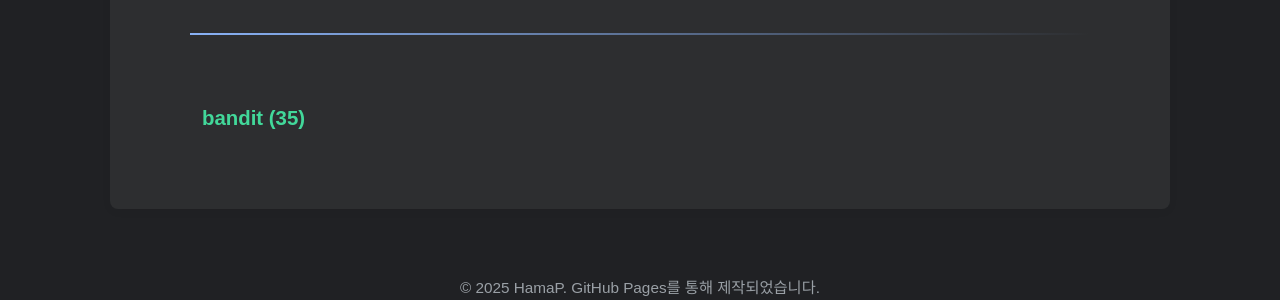
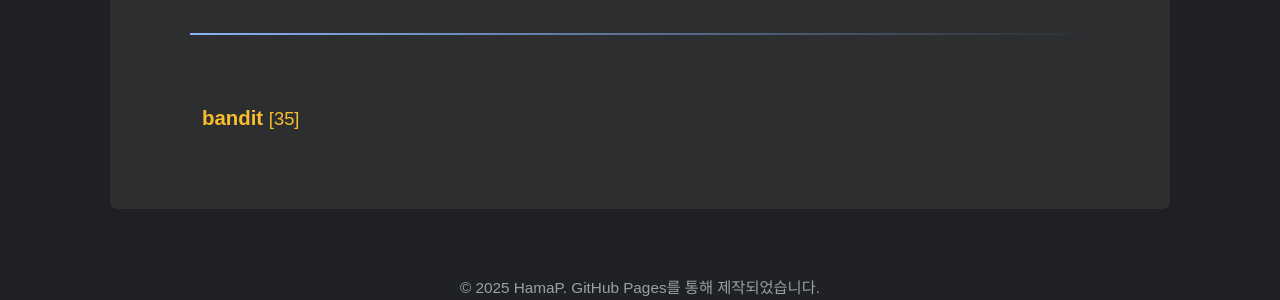
Before and after one commit to HamaP0/HamaP0.github.io, a Jekyll site: the page built from ctf-wargame.html, in a window 1280 px wide. Shown: the part 331-631 px from the top of the page. Built offline with Jekyll 4.4.1, drawn with Linux system fonts in a browser that asks for light colours; some web fonts are replaced.

Commit message:
Update ctf-wargame.html

```diff
--- a/ctf-wargame.html
+++ b/ctf-wargame.html
@@ -14,10 +14,10 @@ exclude_from_nav: true
     {% assign posts = site.categories[cat] %}
     {% if posts and posts.size > 0 %}
       {% assign filename = cat | replace: " ", "" %}
-      <li>
+      <li class="category-group-link">
         <a class="post-link"
            href="{{ '/category/' | append: filename | append: '.html' | relative_url }}">
-          {{ cat }} ({{ posts.size }})
+          {{ cat }} <span class="category-count-bracket">[{{ posts.size }}]</span>
         </a>
       </li>
     {% endif %}
```
